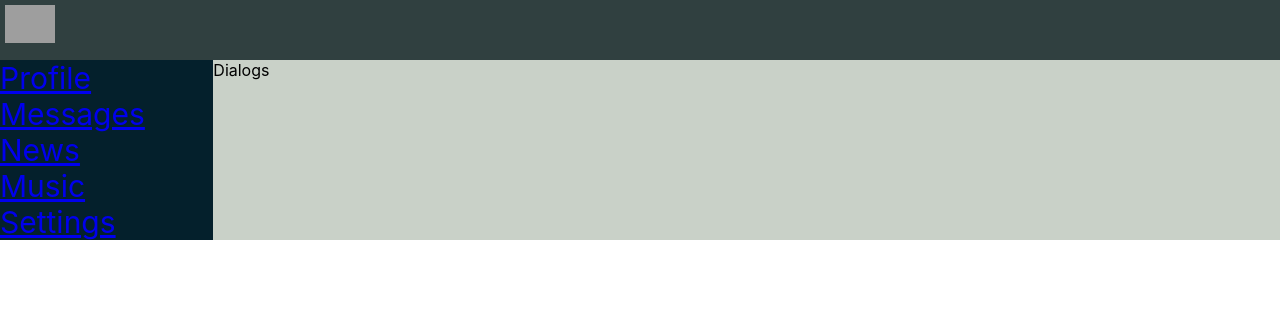
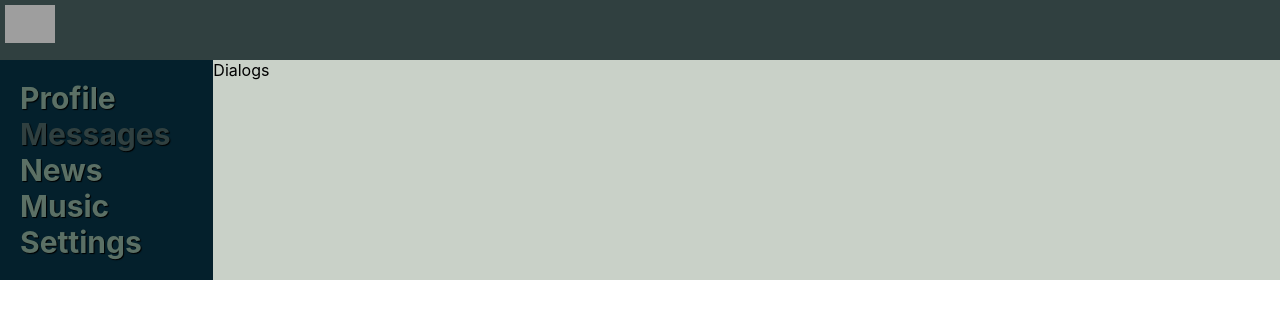
Before and after one commit to Faukkirik/My-samurai-way-main, a React (Create React App) app: page /dialogs in a window 1280 px wide. Shown: the top 318 px of the page. Built offline with nearby package versions, Linux system fonts and the light colour scheme; grey boxes are pictures that could not be loaded.

Commit message:
7 commit - 19 (NavLink)

```diff
--- a/src/components/Navbar/Navbar.module.css
+++ b/src/components/Navbar/Navbar.module.css
@@ -1,13 +1,25 @@
 .nav {
     grid-area: n;
     background-color: #04202c;
+    padding: 20px;
 
 }
-.item{
+
+.item a {
     color: #5b7065;
     font-size: 30px;
+    text-decoration: none;
+    font-weight: bold;
+    text-shadow: 1px 1px 1px #000;
 }
-.item:hover{
+
+.item:hover a {
     cursor: pointer;
     color: #c9d1c8;
+    text-decoration: none;
 }
+
+.item a.active {
+    color: #304040;
+    text-decoration: none;
+}
--- a/src/components/Navbar/Navbar.tsx
+++ b/src/components/Navbar/Navbar.tsx
@@ -1,23 +1,24 @@
 import React from "react";
 import s from './Navbar.module.css'
+import {Link, NavLink} from "react-router-dom";
 
 export const Navbar = () => {
     return (
         <nav className={s.nav}>
             <div className={s.item}>
-                <a href={"/profile"}>Profile</a>
+                <NavLink to={"/profile"} activeClassName={s.active}>Profile</NavLink>
             </div>
             <div className={s.item}>
-                <a href={"/dialogs"}>Messages</a>
+                <NavLink to={"/dialogs"} activeClassName={s.active}>Messages</NavLink>
             </div>
             <div className={s.item}>
-                <a href={"/news"}>News</a>
+                <NavLink to={"/news"} activeClassName={s.active}>News</NavLink>
             </div>
             <div className={s.item}>
-                <a href={"/music"}>Music</a>
+                <NavLink to={"/music"} activeClassName={s.active}>Music</NavLink>
             </div>
             <div className={s.item}>
-                <a href={"/settings"}>Settings</a>
+                <NavLink to={"/settings"} activeClassName={s.active}>Settings</NavLink>
             </div>
         </nav>
     )
```
